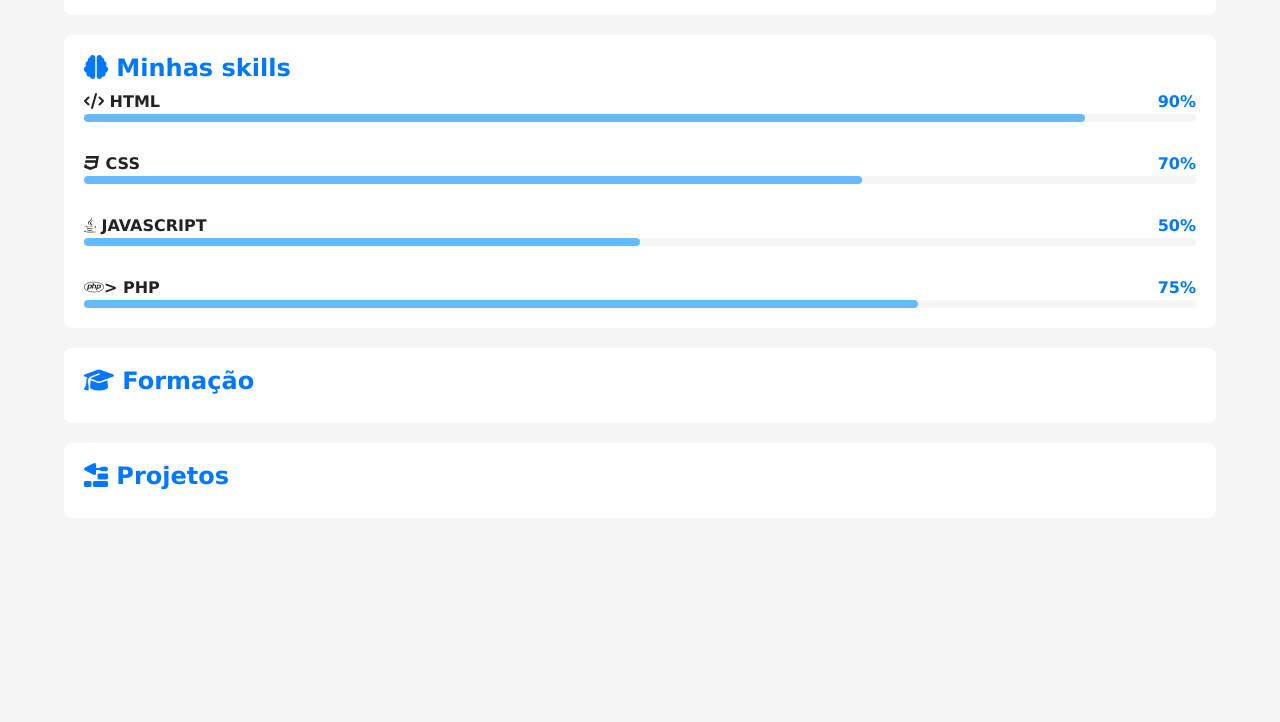
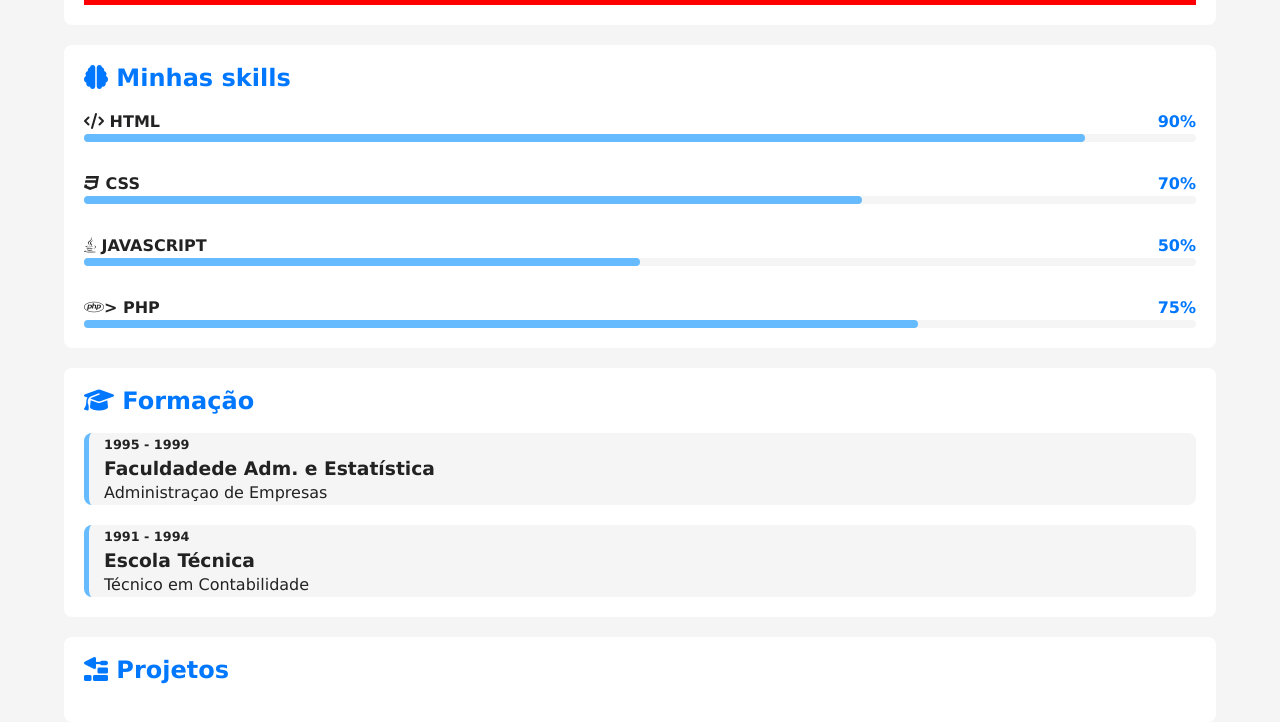
Before and after one commit to BaldomeroPerez/projeto-portifolio, a plain HTML site: page index.html in a window 1280 px wide. Shown: the part 1152-1874 px from the top of the page. Before the commit the page ends 1690 px from the top, so only its background shows below. Drawn offline with Linux system fonts and the light colour scheme.

Commit message:
concluindo area de Formação.

```diff
--- a/estilos/style.css
+++ b/estilos/style.css
@@ -121,7 +121,7 @@ article {
 
 article h2 {
   color: var(--destaque);
-  margin-bottom: 10px;
+  margin-bottom: 20px;
 }
 
 .video-container {
@@ -176,6 +176,34 @@ article h2 {
   border-radius: 4px;
 }
 
+#formacao-container {
+  display: flex;
+  flex-direction: column-reverse;
+  gap: 20px;
+}
+#formacao-container .curso {
+  background-color: var(--fundo-principal);
+  border-radius: 8px;
+  border-left: 5px solid var(--destaque-inverso);
+  padding-left: 15px;
+  transition: border-width 0.5s, border-color 0.5s;  /* mudança de cor gradativa */
+}
+#formacao-container .curso:hover {
+  border-left-width: 15px;
+  border-color: var(--destaque);
+  cursor: pointer;   /*faz cursor virar mãozinha*/
+}
+#formacao-container .periodo {
+  font-size: 0.8em;
+  font-weight: bold;
+  color: var(--texto);
+}
+#formacao-container . instituicao {
+  color: var(--destaque-inverso);
+  font-size: 1.1em;
+}
+
+
 @media screen and (min-midt: 768px) {
   #skill-container{
     grid-template-columns: 1fr 1fr;
--- a/index.html
+++ b/index.html
@@ -106,6 +106,18 @@
 
             <article id="formação">
                 <h2><i class="fa-solid fa-graduation-cap"></i> Formação</h2>
+                <div id="formacao-container">
+                    <div class="curso">
+                        <p class="periodo">1991 - 1994</p>
+                        <h3 class="instituicao">Escola Técnica</h3>
+                        <p class="titulacao"> Técnico em Contabilidade</p>
+                    </div>
+                    <div class="curso">
+                        <p class="periodo">1995 - 1999</p>
+                        <h3 class="instituicao">Faculdadede Adm. e Estatística</h3>
+                        <p class="titulacao"> Administraçao de Empresas</p>
+                    </div>
+                </div>
             </article> <!--Fim do artigo formação-->
 
             <article id="projetos">
```
